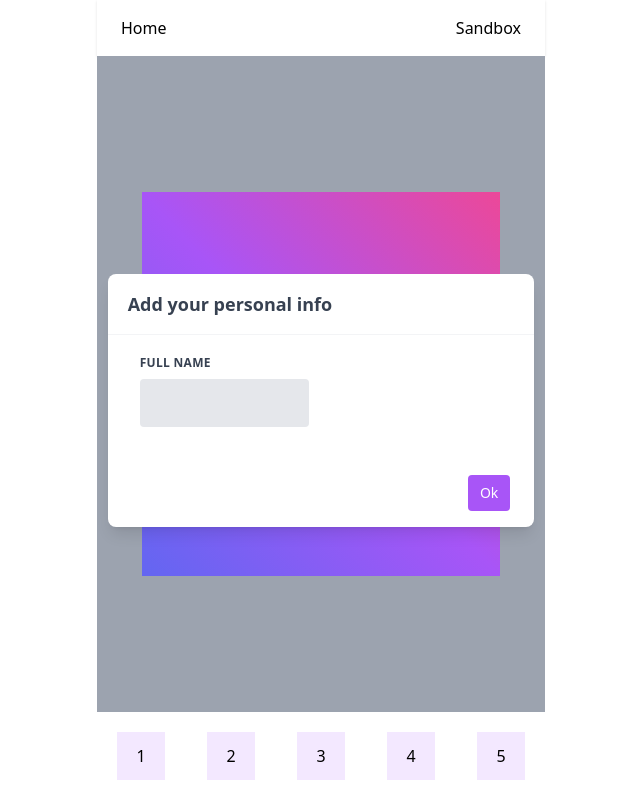
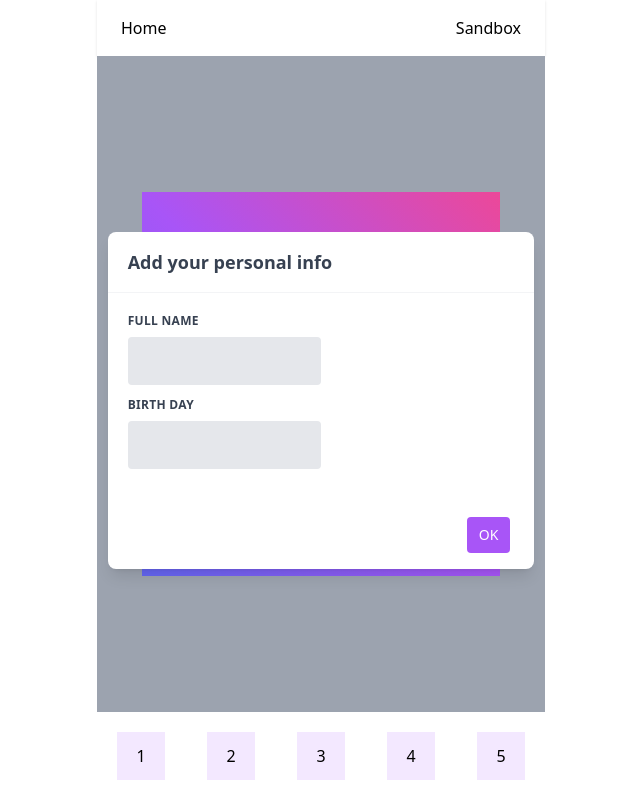
Before and after one commit to lvidal1/react-card-generator, a Next.js app: page /sandbox in a window 1280 px wide. Shown: the whole page, without its empty margins (319-959 px from the left). Built offline with nearby package versions, Linux system fonts and the light colour scheme.

Commit message:
[UI] Add birth field

```diff
--- a/components/modals/Information.js
+++ b/components/modals/Information.js
@@ -7,6 +7,7 @@ import Input from "@components/shared/Input";
 const Information = () => {
     return <Modal>
         <Input id="Modal.Information.Fullname" label="Full name" />
+        <Input id="Modal.Information.Birth" label="Birth day" />
     </Modal>;
 }
 
--- a/components/shared/Modal.js
+++ b/components/shared/Modal.js
@@ -18,7 +18,7 @@ const Modal = ({ children }) => {
                 {children}
             </div>
             <div className={styles.footer}>
-                <button class="bg-purple-500 mr-1 rounded text-sm py-2 px-3 text-white hover:bg-purple-600 transition duration-150">Ok</button>
+                <button class="bg-purple-500 mr-1 rounded text-sm py-2 px-3 text-white hover:bg-purple-600 transition duration-150">OK</button>
             </div>
         </div>
     </div>;
--- a/styles/shared/Input.module.css
+++ b/styles/shared/Input.module.css
@@ -1,5 +1,5 @@
 .control {
-	@apply md:w-1/2 px-3 mb-6 md:mb-0;
+	@apply md:w-1/2 mb-6 md:mb-0;
 }
 
 .label {
@@ -7,7 +7,7 @@
 }
 
 .input {
-	@apply appearance-none block w-full bg-gray-200 text-gray-700  rounded py-3 px-4 mb-3;
+	@apply appearance-none block w-full bg-gray-200 text-gray-700 rounded py-3 px-4 mb-3;
 }
 
 .input--error {
```
